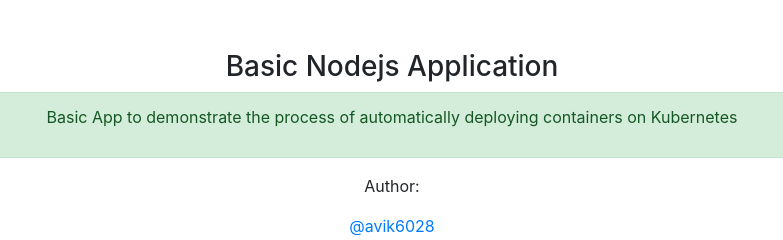
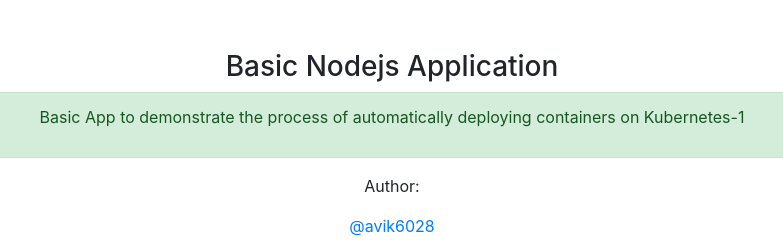
Before and after one commit to ppitonak/oc-pipe, a website: page index.html in a window 1280 px wide. Shown: the full height of the page, 248-1031 px from the left. Drawn offline with nearby package versions, Linux system fonts and the light colour scheme.

Commit message:
Update index.html

```diff
--- a/index.html
+++ b/index.html
@@ -15,7 +15,7 @@
         <div class="panel-body">
           <div class="alert alert-success">
             <p class="text-center">
-              Basic App to demonstrate the process of automatically deploying containers on Kubernetes</p>
+              Basic App to demonstrate the process of automatically deploying containers on Kubernetes-1</p>
           </div>
 
           <div class="text-center">
```
